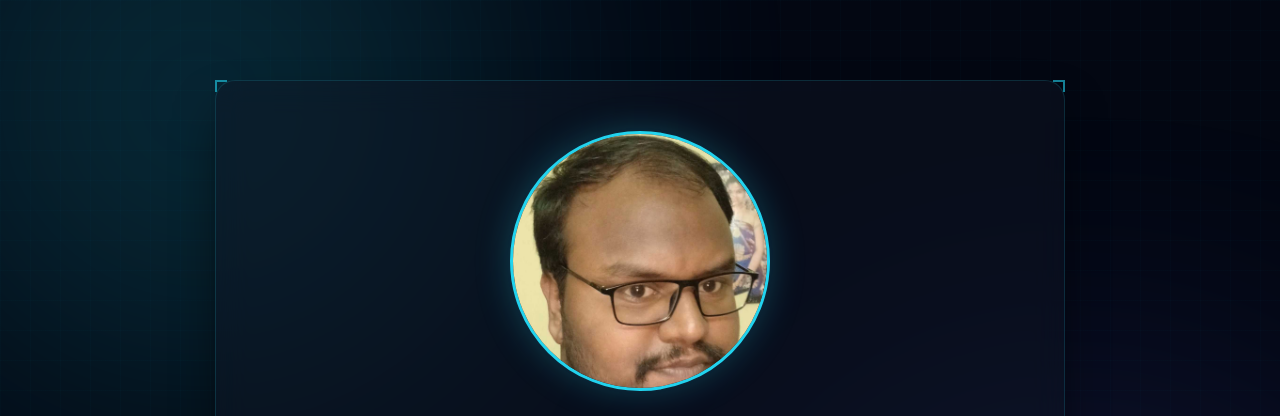
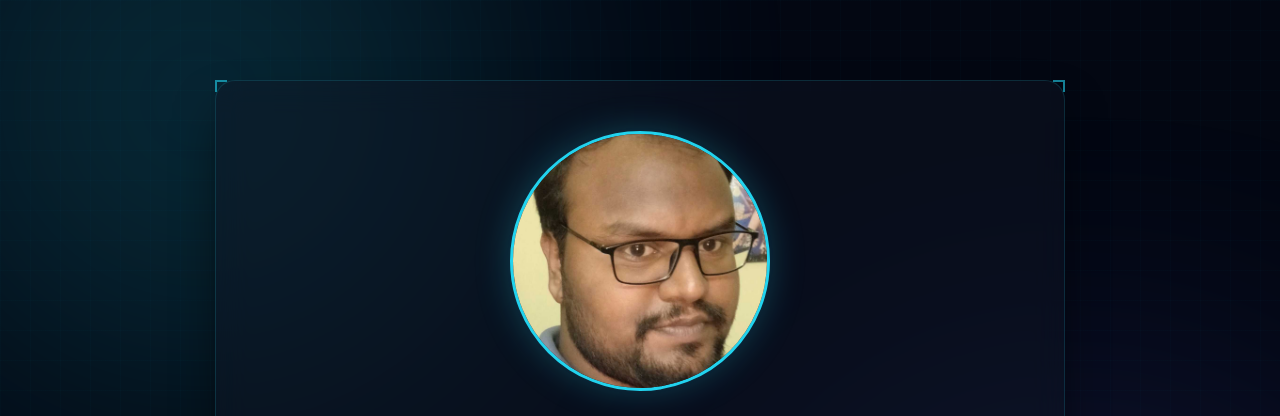
Before and after one commit to marasulanilesh/website, a plain HTML site: page index.html in a window 1280 px wide. Shown: the top 416 px of the page. Drawn offline with Linux system fonts and the light colour scheme.

Commit message:
local update

```diff
--- a/style.css
+++ b/style.css
@@ -112,10 +112,10 @@ body {
 }
 
 .profile-avatar-img {
-    width: 140%;
-    height: 140%;
-    object-fit: cover;
-    object-position: 53% 15%;   /* Centered horizontally, adjusted vertically to fit the top of the head */
+    width: 140%;                /* Forces the image to expand past the side boundaries */
+    height: 140%;               /* Uniform aspect expansion */
+    object-fit: cover;          /* Crops out outer margins cleanly */
+    object-position: 53% 36%;   /* Centers your face perfectly and strips away the left side void */
     display: block;
 }
 
@@ -390,5 +390,5 @@ footer p { color: var(--text-muted); font-size: 13px; letter-spacing: 0.5px; }
     .hero-card { padding: 40px 24px; }
     .profile-name { font-size: 36px; }
     .avatar-zone, .avatar-main { width: 140px; height: 140px; }
-    .profile-avatar-img { width: 140%; height: 140%; object-position: 53% 15%; }
+    .profile-avatar-img { width: 140%; height: 140%; }
 }
```
